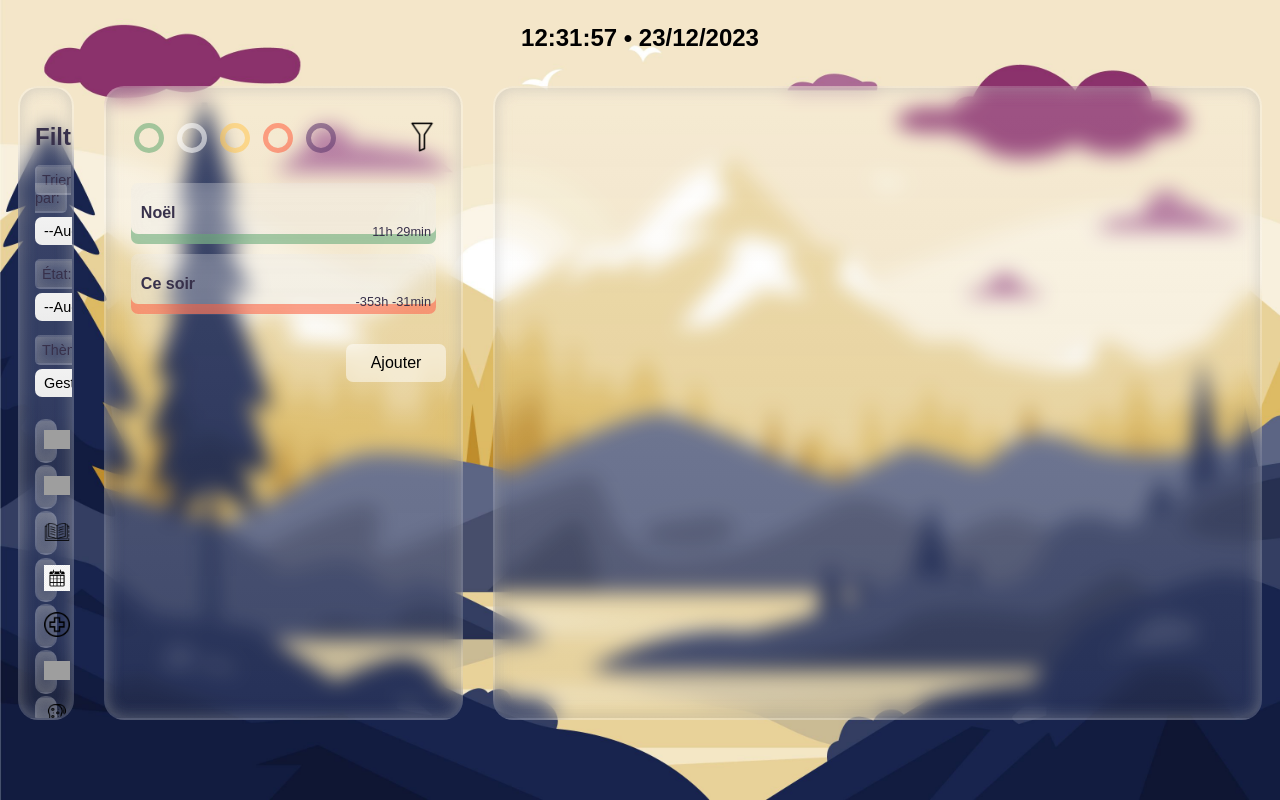
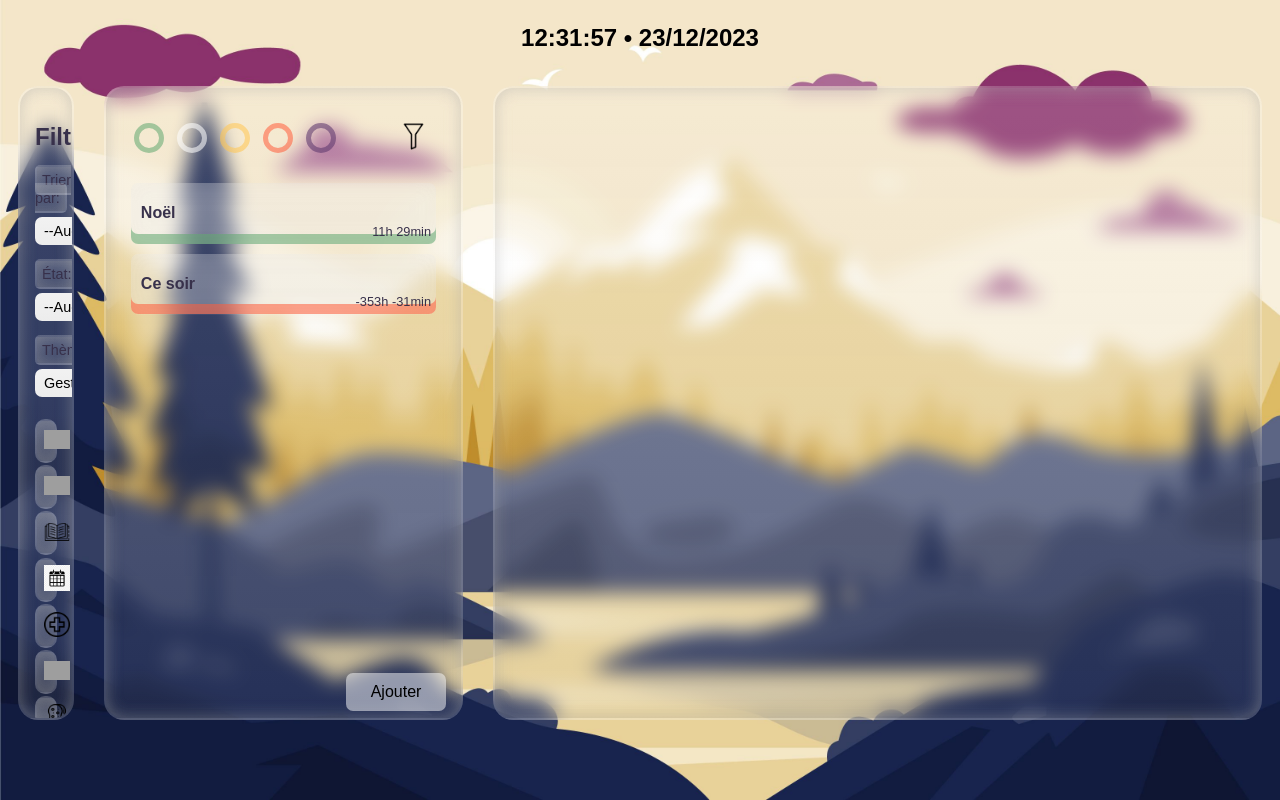
Before and after one commit to Gibus21250/CWA, an Angular app: page / in a window 1280 px wide. Built offline with nearby package versions, Linux system fonts and the light colour scheme; grey boxes are pictures that could not be loaded.

Commit message:
css tache

```diff
--- a/src/app/accueil/accueil.component.css
+++ b/src/app/accueil/accueil.component.css
@@ -104,6 +104,6 @@ img.background{
 
 #content{
   text-align: justify;
-  overflow:scroll;
+  overflow:hidden;
 
 }
--- a/src/app/views/liste-tache/liste-tache.component.css
+++ b/src/app/views/liste-tache/liste-tache.component.css
@@ -22,11 +22,14 @@
     margin-left: auto;
     margin-top: 20px;
 }
+
 .btnAjout:hover {
     background-color: #e7e6e690;
+    cursor: pointer;
 }
 
 #listeTache {
+    min-height: 80%;
     max-height: 84%;
     overflow-y: auto;
     list-style-type: none;
@@ -37,13 +40,13 @@
 }
 
 #listeTache::-webkit-scrollbar {
-  width: 20px;
+    width: 20px;
 }
 
 /* Track */
 #listeTache::-webkit-scrollbar-track {
-  box-shadow: inset 0 0 5px rgba(128, 128, 128, 0.482);
-  border-radius: 10px;
+    box-shadow: inset 0 0 5px rgba(128, 128, 128, 0.482);
+    border-radius: 10px;
 }
 
 /* Handle */
@@ -57,65 +60,80 @@
     background-image: linear-gradient(to bottom, rgba(201, 89, 89, 0.748), rgba(255, 255, 255, 0.248));
 }
 
-.btnRond button{
-    display:inline-block;
+.btnRond button {
+
+    display: inline-block;
     margin-top: 20px;
     margin-bottom: 20px;
     margin-left: 5%;
-    font-size:10px;
-    cursor:pointer;
-    width:30px;
-    height:30px;
-    border-radius:50%;
+    font-size: 10px;
+    cursor: pointer;
+    width: 30px;
+    height: 30px;
+    border-radius: 50%;
+
 }
 
-.btnVert{
+.btnRond button:hover {
+    transition: transform 0.2s ease;
+    transform: scale(1.3);
+}
+
+.btnRond button:not(:hover) {
+    transition: transform 0.2s ease;
+    transform: scale(1);
+}
+
+.btnVert {
 
     background-color: #64a87100;
     border: solid 5px #64a87190;
 }
 
-.btnBlanc{
+.btnBlanc {
     background-color: #ffffff00;
-    border:solid 5px#ffffff90;
+    border: solid 5px#ffffff90;
 }
 
-.btnJaune{
+.btnJaune {
     background-color: #ffc65400;
     border: solid 5px #ffc65490;
 }
 
-.btnRouge{
+.btnRouge {
     background-color: #ff613e00;
     border: 5px solid #ff613e90;
 }
 
-.btnViolet{
+.btnViolet {
     background-color: #5c376d00;
     border: 5px solid #5c376d90;
 }
 
-.btnFilter{
+.btnFilter {
+
+    flex: 1;
+    cursor: pointer;
+    float: right;
+    border:none;
+
     background-color: #5c376d00;
-    border: none;
-    margin-left: auto;
-    float: right;
-    margin-right: 3px;
 }
 
-.btnFilter img{
-    position: relative;
-    width: 30px;
-    height: 30px;
+.btnFilter img {
+
+    position:inherit;
+    width: 50%;
+    height:50%;
+
 }
 
-
-.btnRond button:hover{
+.btnFilter :hover {
     transition: transform 0.2s ease;
     transform: scale(1.3);
 }
 
-.btnRond button:not(:hover){
+.btnFilter :not(:hover) {
     transition: transform 0.2s ease;
     transform: scale(1);
 }
```
